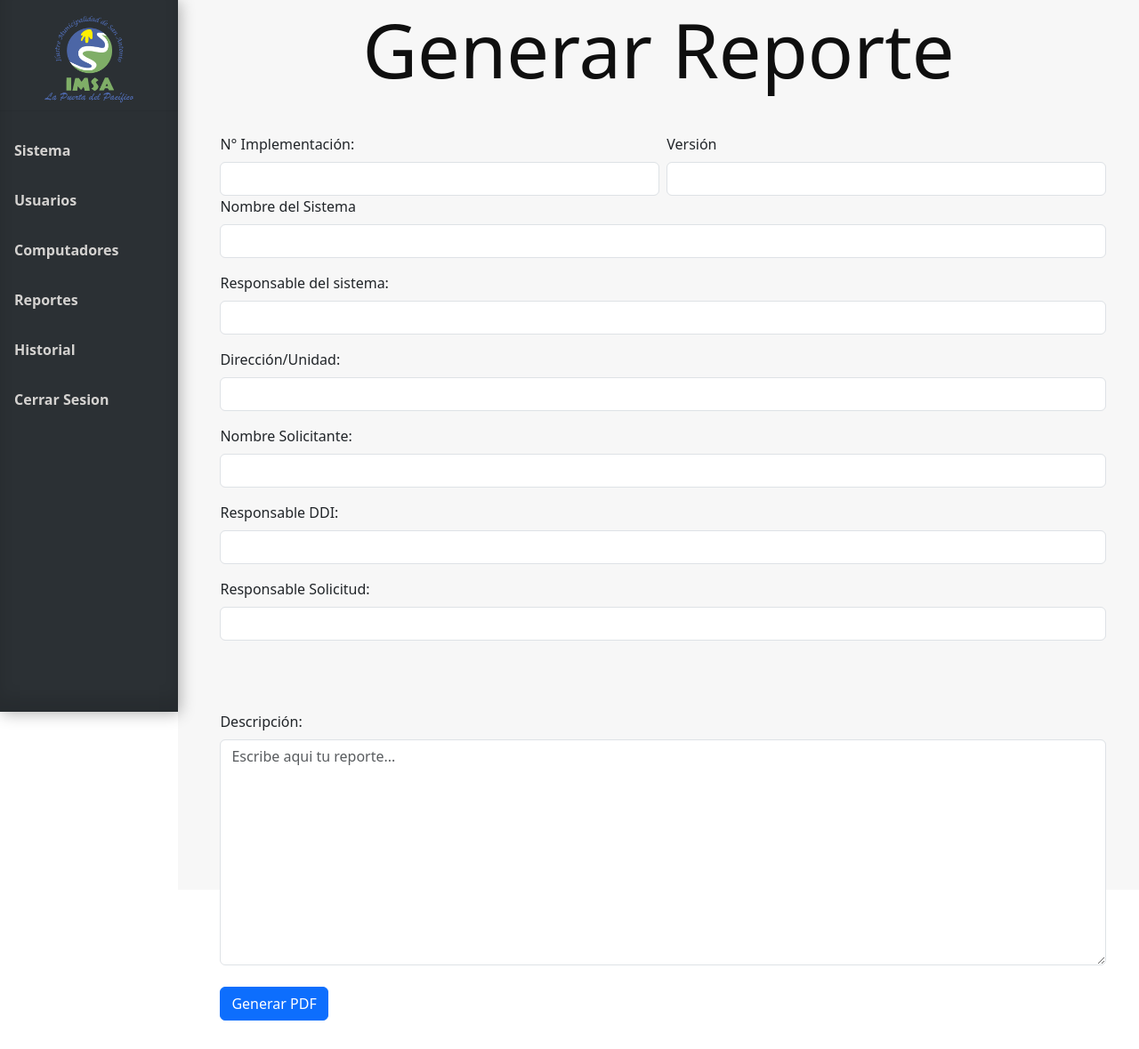
After one commit to jhonavelasquez/proyecto_inventario_TI, a Flask app: page /generar_pdf in a window 1280 px wide. The commit adds this page. Shown: the whole page at 89% size. Run offline with Flask 3, Linux system fonts and the light colour scheme; a user stored in the database is signed in.

Commit message:
generar pdf con formulario del reporte

```diff
--- a/app.py
+++ b/app.py
@@ -1,11 +1,14 @@
 import sqlite3
-from flask import Flask, render_template, request, redirect, url_for, flash, send_from_directory
+from flask import Flask, render_template, request, redirect, url_for, flash, send_from_directory, send_file
 from werkzeug.security import generate_password_hash, check_password_hash
 from werkzeug.utils import secure_filename
 from flask_login import LoginManager, login_user, logout_user, login_required, current_user
 from model import *
 import datetime
 import os
+
+from PyPDF2 import PdfReader, PdfWriter,PdfFileMerger
+from io import BytesIO
 
 
 app = Flask(__name__)
@@ -461,3 +464,55 @@ def ver_reporte(id_reporte):
 @login_required
 def uploaded_file(filename):
     return send_from_directory('uploads', filename)
+
+
+@app.route('/generar_pdf', methods=['GET', 'POST'])
+@login_required
+def generar_pdf():
+    if request.method == 'POST':
+        nombre_sistema = request.form['nombre_sistema']
+        responsable_sistema = request.form['responsable_sistema']
+        direccion_unidad = request.form['direccion_unidad']
+        nombre_solicitante = request.form['nombre_solicitante']
+        version = request.form['version']
+        descripcion = request.form['descripcion']
+        responsable_ddi = request.form['responsable_ddi']
+        responsable_solicitud = request.form['responsable_solicitud']
+        num_implementacion = request.form['num_implementacion']
+        fecha = datetime.datetime.now().strftime('%d-%m-%Y')
+
+        pdf_template_path = 'static/pdf/FORMULARIO DE SOLICITUD.pdf'
+
+        pdf_reader = PdfReader(pdf_template_path)
+        pdf_writer = PdfWriter()
+
+        for page_num in range(len(pdf_reader.pages)):
+            page = pdf_reader.pages[page_num]
+            pdf_writer.add_page(page)
+
+        pdf_fields = pdf_reader.get_fields()
+
+        if pdf_fields:
+            pdf_writer.update_page_form_field_values(
+                pdf_writer.pages[0],
+                {
+                    'Text2': nombre_sistema,
+                    'Text3': responsable_sistema,
+                    'Text4': direccion_unidad,
+                    'Text5': nombre_solicitante,
+                    'Text6': num_implementacion,
+                    'Text7': fecha,
+                    'Text8': version,
+                    'Text9': descripcion,
+                    'Text10': responsable_ddi,
+                    'Text11': responsable_solicitud,
+                }
+            )
+
+        output_pdf = BytesIO()
+        pdf_writer.write(output_pdf)
+        output_pdf.seek(0)
+
+        return send_file(output_pdf, as_attachment=True, download_name=num_implementacion + '.pdf', mimetype='application/pdf')
+
+    return render_template('formulario_pdf.html')
--- /dev/null
+++ b/static/css/style_crear_reporte.css
@@ -0,0 +1,34 @@
+.contenedor{
+    width: 100%;
+}
+
+form{
+    display: flex;
+    width: 100%;
+}
+
+
+.columna-left{
+    width: 40%;
+    margin: 3%;
+}
+
+.columna-rigth{
+    width: 50%;
+    margin: 3%;
+}
+
+@media screen and (max-width: 1400px) {
+    form{
+        display: flex;
+        flex-direction: column;
+        width: 100%;
+    }
+    .columna-left{
+        width: 95%;
+    }
+
+    .columna-rigth{
+        width: 95%;
+    }
+}
--- /dev/null
+++ b/templates/formulario_pdf.html
@@ -0,0 +1,71 @@
+{% extends 'base.html' %}
+
+{% block head %}
+<link rel="stylesheet" href="{{ url_for('static', filename='css/style_crear_reporte.css') }}">
+{% endblock %}
+
+{% block content %}
+<h1 class="block-effect" style="--td:0.3s">
+    <div class="block-reveal" style="--bc: #2b3034; --d: 0.5s">Generar Reporte</div>
+</h1>
+<div class="contenedor">
+    <form method="POST" action="{{ url_for('generar_pdf') }}" enctype="multipart/form-data">
+
+        <div class="columna-left">
+            <div class="row g-2">
+                <div class="col-sm">
+                    <label for="num_implementacion" class="form-label">N° Implementación:</label>
+                    <input type="text" class="form-control" id="num_implementacion" name="num_implementacion">
+                </div>
+                <div class="col-sm">
+                    <label for="version" class="form-label">Versión</label>
+                    <input type="text" class="form-control" id="version" name="version">
+                </div>
+            </div>
+            <div class="mb-3">
+                <label for="nombre_sistema" class="form-label">Nombre del Sistema</label>
+                <input type="text" class="form-control" id="nombre_sistema" name="nombre_sistema" required>
+            </div>
+
+            <div class="mb-3">
+                <label for="responsable_sistema" class="form-label">Responsable del sistema:</label>
+                <input type="text" class="form-control" id="responsable_sistema" name="responsable_sistema" required>
+            </div>
+            <div class="mb-3">
+                <label for="direccion_unidad" class="form-label">Dirección/Unidad:</label>
+                <input type="text" class="form-control" id="direccion_unidad" name="direccion_unidad" required>
+            </div>
+            <div class="mb-3">
+                <label for="nombre_solicitante" class="form-label">Nombre Solicitante:</label>
+                <input type="text" class="form-control" id="nombre_solicitante" name="nombre_solicitante" required>
+            </div>
+            <div class="mb-3">
+                <label for="responsable_ddi" class="form-label">Responsable DDI:</label>
+                <input type="text" class="form-control" id="responsable_ddi" name="responsable_ddi" required>
+            </div>
+            <div class="mb-3">
+                <label for="responsable_solicitud" class="form-label">Responsable Solicitud:</label>
+                <input type="text" class="form-control" id="responsable_solicitud" name="responsable_solicitud"
+                    required>
+            </div>
+        </div>
+        <div class="columna-rigth">
+
+            <!-- LIMITAR A 3000 CARACTERES EL TEXAREA DE DESCRIPCION -->
+
+            <label for="descripcion" class="form-label">Descripción:</label>
+            <textarea class="form-control" id="descripcion" name="descripcion" rows="10"
+                placeholder="Escribe aqui tu reporte..."></textarea>
+            <!-- <label for="imagen">Cargar Imagen:</label>
+                <input type="file" id="imagen" name="imagen" accept="image/*"><br><br> -->
+            <br>
+            <button type="submit" class="btn btn-primary">Generar PDF</button>
+
+        </div>
+    </form>
+
+</div>
+
+
+
+{% endblock %}
```
Also changed, not shown: templates/reportes.html (+2 -35 lines), 7 other files.
